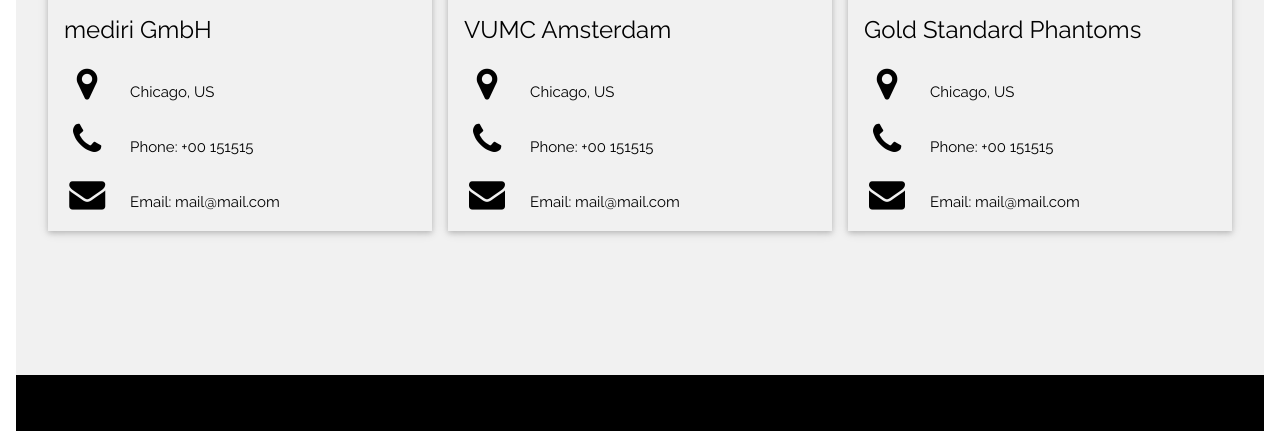
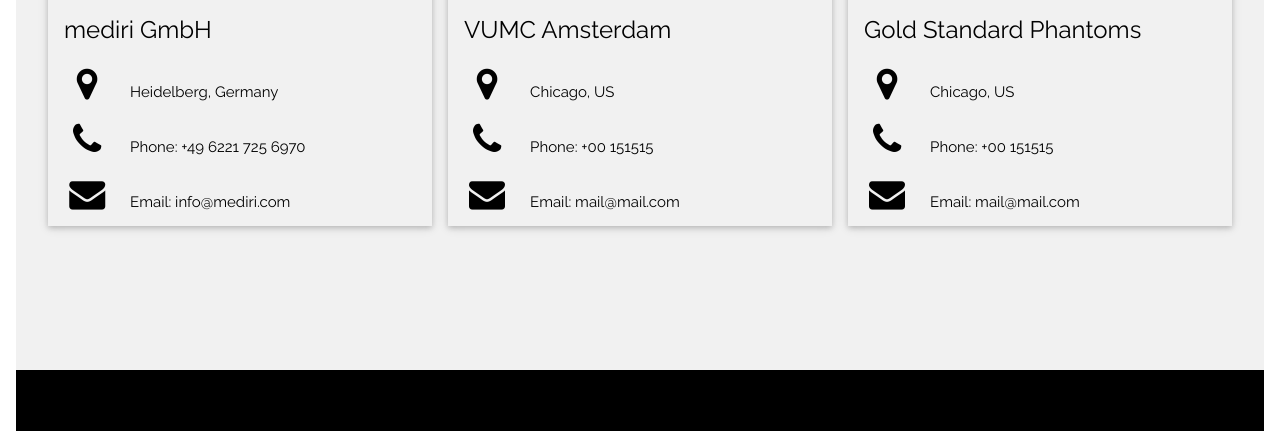
Before and after one commit to matreiber/aspire, a plain HTML site: page index.html in a window 1280 px wide. Shown: the part 7287-7718 px from the top of the page. Drawn offline with nearby package versions, Linux system fonts and the light colour scheme.

Commit message:
updates contact

```diff
--- a/index.html
+++ b/index.html
@@ -295,10 +295,10 @@ body, html {
 	        <img src="./images/mediri_logo.png" alt="John" style="width:100%">
 	        <div class="w3-container">
 	          <h3>mediri GmbH</h3>
-	          <div style="min-height:150px;">
-	          	<p><i class="fa fa-map-marker fa-fw w3-xxlarge w3-margin-right"></i> Chicago, US</p>
-			    <p><i class="fa fa-phone fa-fw w3-xxlarge w3-margin-right"></i> Phone: +00 151515</p>
-			    <p><i class="fa fa-envelope fa-fw w3-xxlarge w3-margin-right"> </i> Email: mail@mail.com</p>
+	          <div style="min-height:160px;">
+	          	<p><i class="fa fa-map-marker fa-fw w3-xxlarge w3-margin-right"></i> Heidelberg, Germany</p>
+			    <p><i class="fa fa-phone fa-fw w3-xxlarge w3-margin-right"></i> Phone: +49 6221 725 6970</p>
+			    <p><i class="fa fa-envelope fa-fw w3-xxlarge w3-margin-right"> </i> Email: info@mediri.com</p>
 	          </div>
 	        </div>
 	      </div>
@@ -308,7 +308,7 @@ body, html {
 	        <img src="./images/vumc_logo.png" alt="John" style="width:100%">
 	        <div class="w3-container">
 	          <h3>VUMC Amsterdam</h3>
-	          <div style="min-height:150px;">
+	          <div style="min-height:160px;">
 	          	<p><i class="fa fa-map-marker fa-fw w3-xxlarge w3-margin-right"></i> Chicago, US</p>
 			    <p><i class="fa fa-phone fa-fw w3-xxlarge w3-margin-right"></i> Phone: +00 151515</p>
 			    <p><i class="fa fa-envelope fa-fw w3-xxlarge w3-margin-right"> </i> Email: mail@mail.com</p>
@@ -321,7 +321,7 @@ body, html {
 	        <img src="./images/gsp_logo.png" alt="John" style="width:100%">
 	        <div class="w3-container">
 	          <h3>Gold Standard Phantoms</h3>
-	          <div style="min-height:150px;">
+	          <div style="min-height:160px;">
 	          	<p><i class="fa fa-map-marker fa-fw w3-xxlarge w3-margin-right"></i> Chicago, US</p>
 			    <p><i class="fa fa-phone fa-fw w3-xxlarge w3-margin-right"></i> Phone: +00 151515</p>
 			    <p><i class="fa fa-envelope fa-fw w3-xxlarge w3-margin-right"> </i> Email: mail@mail.com</p>
```
